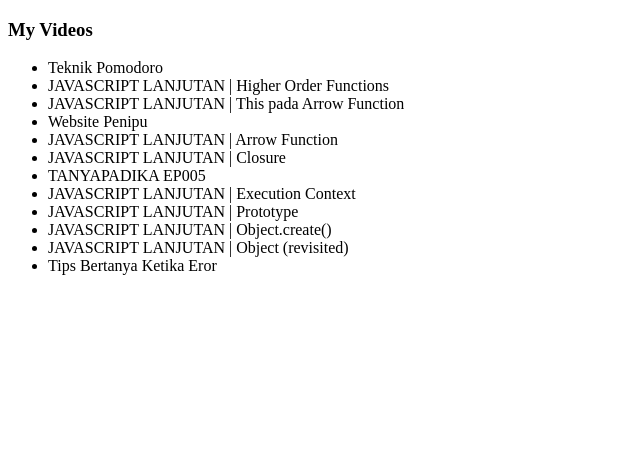
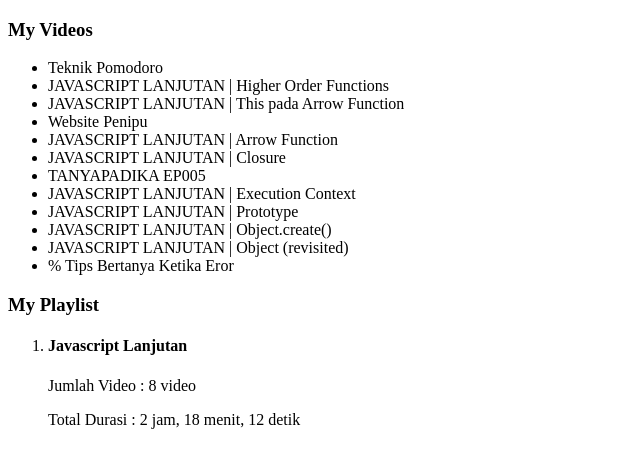
Before and after one commit to abdul-nut/Javascript-Lanjutan, a plain HTML site: page Latihan Filter Map Reduce/index.html in a window 1280 px wide. Shown: the whole page, without its empty margins (0-640 px from the left). Drawn offline with Linux system fonts and the light colour scheme.

Commit message:
latihan selesai

```diff
--- a/Latihan Filter Map Reduce/index.html
+++ b/Latihan Filter Map Reduce/index.html
@@ -1,16 +1,18 @@
 <!DOCTYPE html>
 <html lang="en">
   <head>
-    <meta charset="UTF-8">
-    <meta name="viewport" content="width=device-width, initial-scale=1.0">
+    <meta charset="UTF-8" />
+    <meta name="viewport" content="width=device-width, initial-scale=1.0" />
     <title>Document</title>
   </head>
   <body>
     <h3>My Videos</h3>
-    <ul>
+    <ul class="video">
       <li data-duration="15:27">Teknik Pomodoro</li>
-        <li data-duration="11:18">JAVASCRIPT LANJUTAN | Higher Order Functions</li>
-        <li data-duration="21:40">JAVASCRIPT LANJUTAN | This pada Arrow Function</li>
+      <li data-duration="11:18">JAVASCRIPT LANJUTAN | Higher Order Functions
+      </li>
+      <li data-duration="21:40">JAVASCRIPT LANJUTAN | This pada Arrow Function
+      </li>
       <li data-duration="19:38">Website Penipu</li>
       <li data-duration="12:10">JAVASCRIPT LANJUTAN | Arrow Function</li>
       <li data-duration="20:43">JAVASCRIPT LANJUTAN | Closure</li>
@@ -19,7 +21,18 @@
       <li data-duration="17:33">JAVASCRIPT LANJUTAN | Prototype</li>
       <li data-duration="10:39">JAVASCRIPT LANJUTAN | Object.create()</li>
       <li data-duration="17:31">JAVASCRIPT LANJUTAN | Object (revisited)</li>
-        <li data-duration="14:25">Tips Bertanya Ketika Eror</li>
+      <li data-duration="14:25">% Tips Bertanya Ketika Eror</li>
     </ul>
+
+    <h3>My Playlist</h3>
+    <ol>
+      <li>
+        <h4>Javascript Lanjutan</h4>
+        <p>Jumlah Video :<span class="jumlah-video"></span></p>
+        <p>Total Durasi :<span class="total-durasi"></span></p>
+      </li>
+    </ol>
+
+    <script src="script.js"></script>
   </body>
 </html>
--- /dev/null
+++ b/Latihan Filter Map Reduce/script.js
@@ -0,0 +1,35 @@
+// ambil semua elemen video
+const videos = Array.from(document.querySelectorAll('[data-duration]'))
+
+// pilih video yang berada pada playlist 'JAVASCRIPT LANJUTAN'
+let videoMap =
+    videos.filter(v => v.textContent
+        .includes("JAVASCRIPT LANJUTAN"))
+
+        // ambil durasi masing - masing video
+        .map(item => item.dataset.duration)
+
+        // ubah durasi menjadi float lalu ubah menit menjadi detik
+        .map(time => {
+            const parts = time.split(':').map(part => parseFloat(part));
+            return parts[0] * 60 + parts[1]
+        })
+
+        // jumlahkan keseluruhan detiknya
+        .reduce((previousTime, currentTime) => previousTime + currentTime)
+
+// kemudian ubah formatnya menjadi jam, menit, detik
+const jam = Math.floor(videoMap / 3600)
+videoMap = videoMap - jam * 3600
+const menit = Math.floor(videoMap / 60)
+const detik = videoMap - menit * 60;
+
+// simpan di DOM
+const pDurasi = document.querySelector('.total-durasi')
+pDurasi.textContent = ` ${jam} jam, ${menit} menit, ${detik} detik`
+
+const pVideo = document.querySelector('.jumlah-video')
+const jumlahVideo = videos.filter(v => v.textContent
+    .includes("JAVASCRIPT LANJUTAN")).length;
+
+pVideo.textContent = `  ${jumlahVideo} video`
```
Lines whose indentation alone changed are shown as unchanged.
